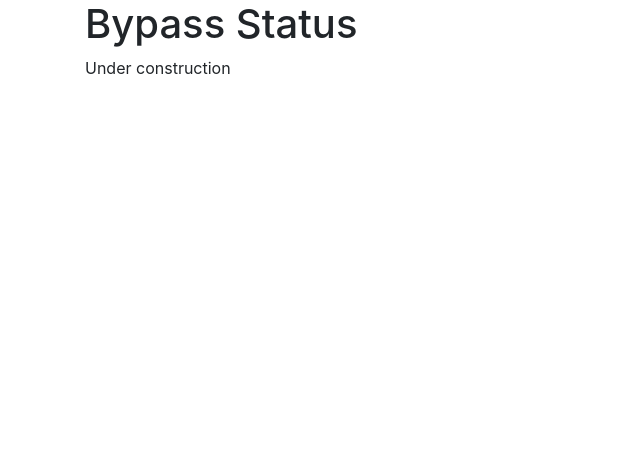
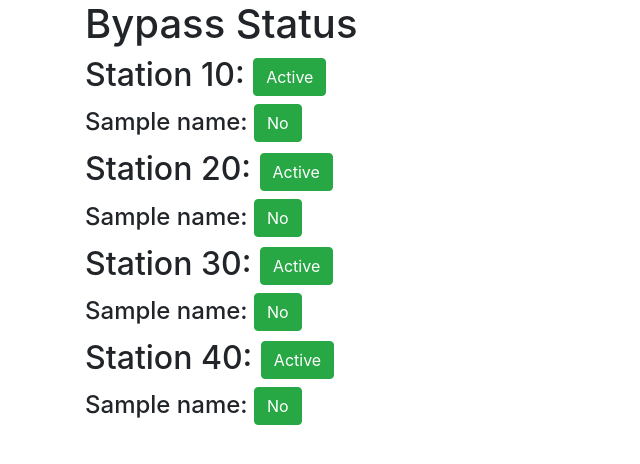
Before and after one commit to cstrutton/gfx-viewer, a Flask app: template src/app/templates/bypass.html in a window 1280 px wide. Shown: the part 56-520 px from the top of the page, without its empty margins (0-640 px from the left). Run offline with Flask 2, Linux system fonts and the light colour scheme; the template is opened without the code that fills it: most values are stand-ins (such as "Sample title", 1, 10 or a date in 2020); some libraries are stand-ins or nearby versions.

Commit message:
update bypass template to display data

```diff
--- a/src/app/templates/bypass.html
+++ b/src/app/templates/bypass.html
@@ -1,8 +1,19 @@
 {% extends "layout.html" %}
 {% block title %}Bypass Status{% endblock %}
 {% block content %}
-  <h1>Bypass Status</h1>
-  <p class="important">
-    Under construction
-  </p>
+<h1>Bypass Status</h1>
+{% for station in range(1,5) %}
+<h2>Station {{ station }}0:
+  <button class="btn {% if data[station-1][0] %}btn-success{% else %}btn-danger{% endif %}">
+    {% if data[station-1][0] %}Active{% else %}Bypassed{% endif %}
+  </button>
+</h2>
+{%for check in data[station-1][1]%}
+<h4> {{check.name}}:
+  <button class="btn {% if check.status[station-1] %}btn-success{% else %}btn-danger{% endif %}">
+    {% if check.status %}No{% else %}Yes{% endif %}
+  </button>
+</h4>
+{%endfor%}
+{%endfor%}
 {% endblock %}
```
